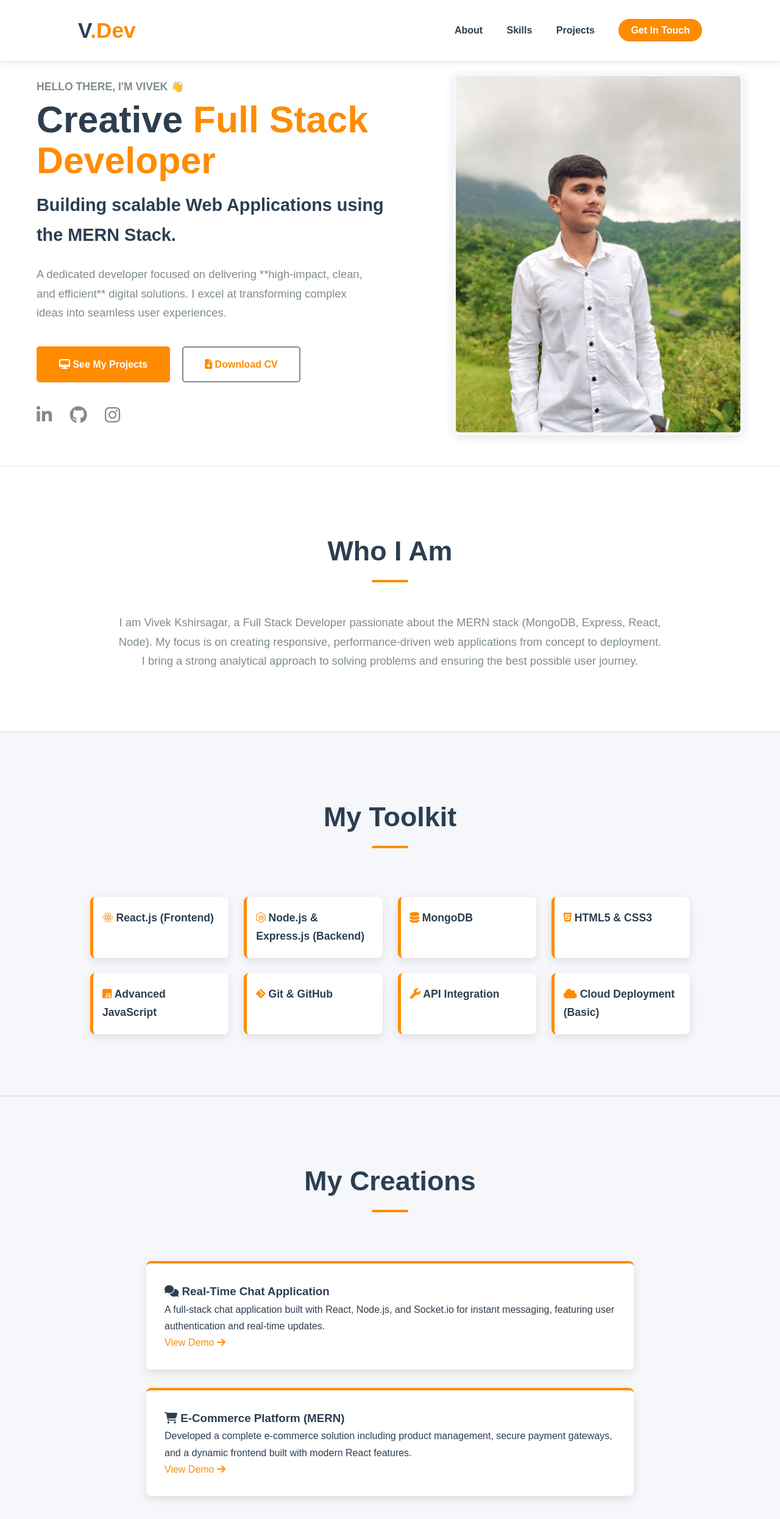
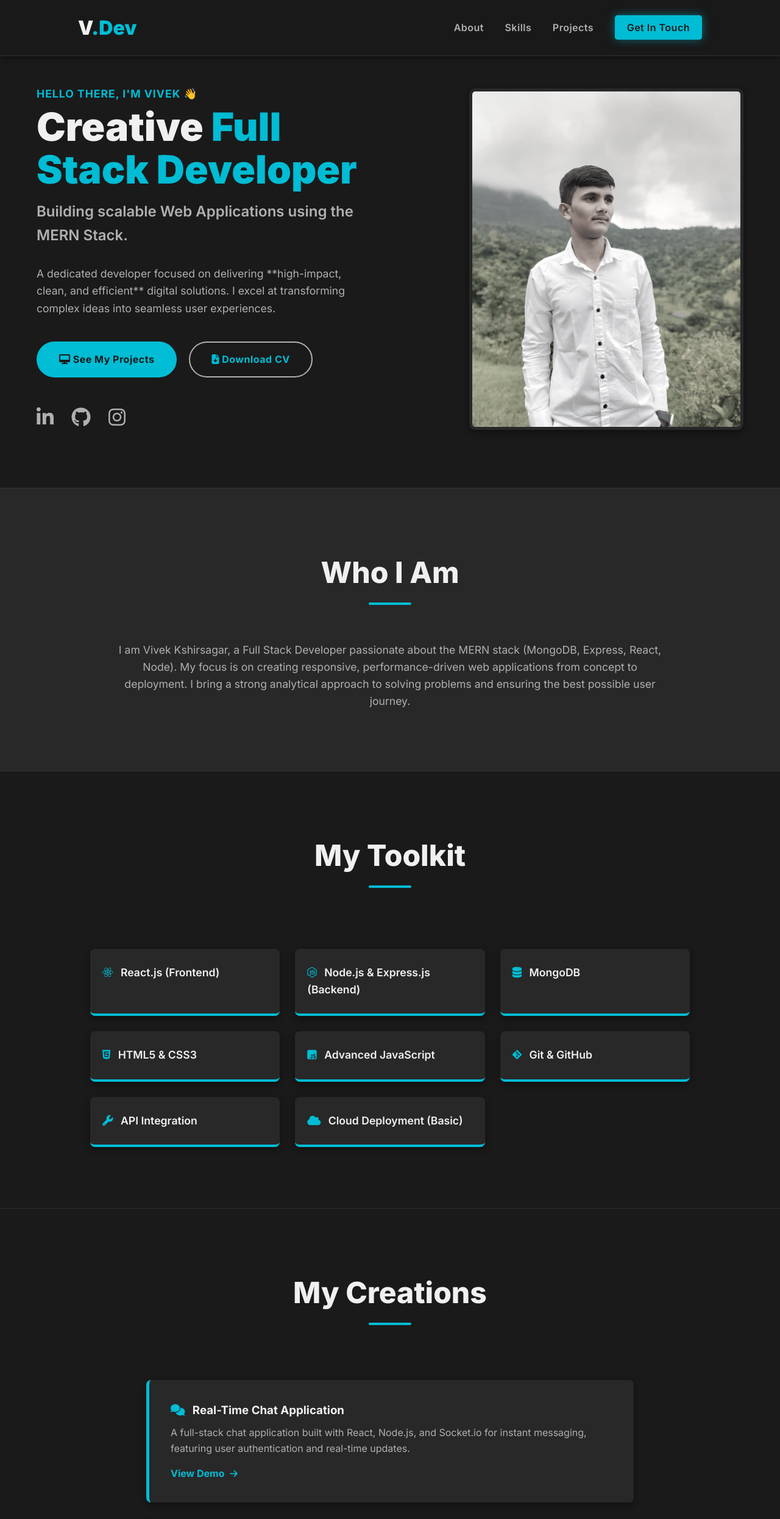
Before and after one commit to vivek2171/vivek-portfolio, a plain HTML site: page index.html in a window 1280 px wide. Shown: the top 2491 px of the page at 61% size. Drawn offline with Linux system fonts and the light colour scheme.

Commit message:
Update style.css

```diff
--- a/style.css
+++ b/style.css
@@ -1,15 +1,15 @@
-/* मराठी कमेंट: Clean & Professional Theme CSS: White/Light Gray & Warm Orange Accent */
+/* मराठी कमेंट: Modern Minimalist Dark Theme CSS: Dark Gray, Black & Vibrant Cyan Accent */
 
 /* --- Variables (रंग) --- */
 :root {
-    --primary-color: #ff8c00; /* Warm Orange/Accent */
-    --accent-color: #e67e22; /* Darker Orange for interaction */
-    --light-bg: #f5f7fa; /* Light Gray Background */
-    --card-bg: #ffffff; /* Pure White Card Background */
-    --text-dark: #2c3e50; /* Dark Blue/Gray Text */
-    --text-muted: #7f8c8d; /* Muted Text */
-    --shadow-subtle: 0 5px 15px rgba(0, 0, 0, 0.1);
-    --shadow-lift: 0 10px 25px rgba(0, 0, 0, 0.15);
+    --primary-color: #00bcd4; /* Vibrant Cyan/Aqua Accent */
+    --accent-color: #0097a7; /* Darker Cyan for interaction */
+    --dark-bg: #1a1a1a; /* Very Dark Background */
+    --card-bg: #282828; /* Slightly Lighter Card Background */
+    --text-light: #f0f0f0; /* Light Text */
+    --text-muted: #b0b0b0; /* Muted Text */
+    --shadow-subtle: 0 4px 12px rgba(0, 0, 0, 0.4);
+    --shadow-lift: 0 10px 30px rgba(0, 0, 0, 0.6);
     --transition: all 0.3s ease-in-out;
 }
 
@@ -21,10 +21,10 @@
 }
 
 body {
-    font-family: 'Poppins', sans-serif;
-    background-color: var(--light-bg);
-    color: var(--text-dark);
-    line-height: 1.7;
+    font-family: 'Inter', sans-serif; /* Modern, Clean Font */
+    background-color: var(--dark-bg);
+    color: var(--text-light);
+    line-height: 1.6;
     overflow-x: hidden;
 }
 
@@ -46,10 +46,10 @@ a:hover {
 
 /* --- Typography and Titles --- */
 h1 {
-    font-size: 3.8rem;
-    font-weight: 800;
+    font-size: 4rem;
+    font-weight: 900;
     line-height: 1.1;
-    margin-bottom: 5px;
+    margin-bottom: 10px;
 }
 
 h1 span {
@@ -57,18 +57,19 @@ h1 span {
 }
 
 .section-title {
-    font-size: 2.8rem;
-    font-weight: 700;
-    margin-bottom: 50px;
-    color: var(--text-dark);
+    font-size: 3rem;
+    font-weight: 800;
+    margin-bottom: 60px;
+    color: var(--text-light);
     position: relative;
     display: inline-block;
+    text-align: center;
 }
 
 .section-title::after {
     content: '';
     display: block;
-    width: 60px;
+    width: 70px;
     height: 4px;
     background: var(--primary-color);
     margin: 10px auto 0;
@@ -84,17 +85,17 @@ h1 span {
     position: fixed;
     width: 100%;
     top: 0;
-    background: rgba(255, 255, 255, 0.95);
-    backdrop-filter: blur(5px);
+    background: rgba(26, 26, 26, 0.95); /* Darker semi-transparent background */
+    backdrop-filter: blur(8px);
     z-index: 1000;
-    box-shadow: 0 2px 10px rgba(0, 0, 0, 0.08);
-    border-bottom: 1px solid #e0e0e0;
+    box-shadow: 0 2px 10px rgba(0, 0, 0, 0.5);
+    border-bottom: 1px solid #333;
 }
 
 .logo {
-    font-size: 2.2rem;
-    font-weight: 800;
-    color: var(--text-dark);
+    font-size: 2rem;
+    font-weight: 900;
+    color: var(--text-light);
 }
 
 .logo span {
@@ -102,9 +103,10 @@ h1 span {
 }
 
 .nav-links a {
-    margin-left: 35px;
-    color: var(--text-dark);
+    margin-left: 30px;
+    color: var(--text-muted);
     font-weight: 600;
+    letter-spacing: 0.5px;
 }
 .nav-links a:hover {
     color: var(--primary-color);
@@ -112,45 +114,44 @@ h1 span {
 
 .nav-contact-btn {
     padding: 8px 18px;
-    border-radius: 50px;
+    border-radius: 5px;
     background-color: var(--primary-color);
-    color: var(--card-bg) !important;
+    color: var(--dark-bg) !important;
     font-weight: 700;
     border: 2px solid var(--primary-color);
+    box-shadow: 0 0 15px rgba(0, 188, 212, 0.5); /* Neon Glow */
 }
 .nav-contact-btn:hover {
     background-color: var(--accent-color);
     transform: translateY(-2px);
-    box-shadow: 0 4px 10px rgba(255, 140, 0, 0.4);
+    box-shadow: 0 5px 20px rgba(0, 188, 212, 0.7);
 }
 
 /* --- Hero Section --- */
 .hero-section {
-    min-height: 90vh;
+    min-height: 100vh;
     display: flex;
     justify-content: center;
     align-items: center;
-    background-color: var(--card-bg);
-    padding-top: 120px;
-    border-bottom: 1px solid #e0e0e0;
+    background-color: var(--dark-bg);
+    padding-top: 100px;
 }
 
 .hero-content {
     display: flex;
     align-items: center;
     justify-content: space-between;
-    gap: 100px;
+    gap: 120px;
     padding-bottom: 50px;
 }
 
-/* फोटो इम्प्रूव्हमेंट - Simple & Clean Look */
 .image-content {
     width: 45%;
-    max-width: 480px;
+    max-width: 450px;
     border-radius: 10px;
     overflow: hidden;
     box-shadow: var(--shadow-subtle);
-    border: 5px solid var(--light-bg); /* Photo Border */
+    border: 5px solid var(--card-bg);
     transition: var(--transition);
 }
 
@@ -158,9 +159,13 @@ h1 span {
     width: 100%;
     height: auto;
     display: block;
-    transition: transform 0.5s;
+    filter: grayscale(80%); /* Photo Effect */
+    transition: filter 0.5s, transform 0.5s;
 }
 
+.image-content:hover .profile-image-natural {
+    filter: grayscale(0%);
+}
 .image-content:hover {
     transform: translateY(-5px);
     box-shadow: var(--shadow-lift);
@@ -171,26 +176,23 @@ h1 span {
 }
 
 .welcome {
-    color: var(--text-muted);
+    color: var(--primary-color);
     font-size: 1.1rem;
     margin-bottom: 5px;
-    font-weight: 600;
+    font-weight: 700;
+    letter-spacing: 1px;
 }
 
 .role {
-    font-size: 1.8rem;
-    color: var(--text-dark);
-    margin: 15px 0 25px;
-    font-weight: 700;
-}
-
-.typing-effect {
-    color: var(--primary-color);
+    font-size: 1.5rem;
+    color: var(--text-muted);
+    margin: 15px 0 30px;
+    font-weight: 600;
 }
 
 .description {
     color: var(--text-muted);
-    font-size: 1.15rem;
+    font-size: 1.1rem;
     max-width: 550px;
     margin-bottom: 40px;
 }
@@ -199,44 +201,45 @@ h1 span {
 .cta-buttons {
     display: flex;
     gap: 20px;
-    margin-bottom: 30px;
+    margin-bottom: 40px;
 }
 
 .btn {
-    padding: 14px 35px;
-    border-radius: 5px;
-    font-weight: 600;
+    padding: 15px 35px;
+    border-radius: 50px; /* Rounded Buttons */
+    font-weight: 700;
     transition: var(--transition);
     border: 2px solid var(--primary-color);
+    letter-spacing: 0.5px;
 }
 
 .primary-btn {
     background: var(--primary-color);
-    color: var(--card-bg);
+    color: var(--dark-bg);
 }
 
 .primary-btn:hover {
     background: var(--accent-color);
     border-color: var(--accent-color);
-    box-shadow: 0 5px 10px rgba(255, 140, 0, 0.4);
+    box-shadow: 0 5px 15px rgba(0, 188, 212, 0.6);
     transform: translateY(-3px);
 }
 
 .secondary-btn {
     background: transparent;
     color: var(--primary-color);
-    border-color: var(--text-muted); /* Subtle Border */
+    border-color: var(--text-muted);
 }
 
 .secondary-btn:hover {
     background: var(--primary-color);
-    color: var(--card-bg);
+    color: var(--dark-bg);
     border-color: var(--primary-color);
     transform: translateY(-3px);
 }
 
 .hero-social-links a {
-    font-size: 1.8rem;
+    font-size: 2rem;
     margin-right: 25px;
     color: var(--text-muted);
 }
@@ -250,26 +253,25 @@ h1 span {
     padding: 100px 10%;
     text-align: center;
     background-color: var(--card-bg);
-    border-bottom: 1px solid #eeeeee;
+    border-top: 1px solid #333;
 }
 #skills, #projects {
-    background-color: var(--light-bg);
-    border-top: 1px solid #e0e0e0;
+    background-color: var(--dark-bg);
 }
 
 .about-text {
     max-width: 900px;
     margin: 0 auto;
-    font-size: 1.15rem;
+    font-size: 1.1rem;
     color: var(--text-muted);
 }
 
-/* Skill Item Card Hover Effect */
+/* Skill Item Card */
 .skill-grid {
     display: grid;
-    grid-template-columns: repeat(auto-fit, minmax(200px, 1fr));
+    grid-template-columns: repeat(auto-fit, minmax(230px, 1fr));
     gap: 25px;
-    margin-top: 30px;
+    margin-top: 40px;
     max-width: 1000px;
     margin-left: auto;
     margin-right: auto;
@@ -277,67 +279,96 @@ h1 span {
 .skill-item {
     background-color: var(--card-bg);
     border-radius: 8px;
-    padding: 20px 15px;
+    padding: 25px 20px;
     font-weight: 600;
     font-size: 1.1rem;
     transition: var(--transition);
-    border-left: 5px solid var(--primary-color);
+    border-bottom: 4px solid var(--primary-color);
     text-align: left;
     box-shadow: var(--shadow-subtle);
 }
 .skill-item i {
     color: var(--primary-color);
+    margin-right: 8px;
 }
 .skill-item:hover {
-    background-color: #fffaf5; /* Light orange tint on hover */
-    border-left-color: var(--accent-color);
-    transform: translateY(-4px);
+    background-color: #383838;
+    border-bottom-color: var(--accent-color);
+    transform: translateY(-5px);
     box-shadow: var(--shadow-lift);
 }
 
-/* Project Card Hover Effect */
+/* Project Card */
 .project-card {
     background-color: var(--card-bg);
     border-radius: 8px;
-    padding: 30px;
+    padding: 35px;
     max-width: 800px;
     margin: 30px auto;
     text-align: left;
     transition: var(--transition);
     box-shadow: var(--shadow-subtle);
-    border-top: 4px solid var(--primary-color);
+    border-left: 5px solid var(--primary-color);
+}
+.project-card h3 {
+    margin-bottom: 10px;
+    color: var(--text-light);
+}
+.project-card p {
+    color: var(--text-muted);
+    margin-bottom: 15px;
+}
+.project-card i {
+    color: var(--primary-color);
+    margin-right: 8px;
 }
 .project-card:hover {
     transform: translateY(-5px);
-    border-top-color: var(--accent-color);
+    border-left-color: var(--accent-color);
     box-shadow: var(--shadow-lift);
 }
+.project-link {
+    font-weight: 700;
+}
+.project-link i {
+    margin-left: 5px;
+    font-size: 0.9em;
+}
+
 
 /* --- Footer --- */
 .footer {
-    background-color: var(--text-dark); /* Dark Footer for contrast */
+    background-color: #111; /* Even Darker Footer */
     color: var(--card-bg);
-    border-top: 1px solid #334455;
+    border-top: 1px solid #333;
 }
 .footer .section-title {
-    color: var(--card-bg);
+    color: var(--text-light);
 }
 .footer .section-title::after {
     background: var(--primary-color);
 }
-
+.contact-methods {
+    margin-top: 20px;
+}
 .contact-details {
-    color: #cccccc;
+    color: var(--text-muted);
 }
-
 .contact-details-link a {
     color: var(--primary-color);
+    font-weight: 600;
 }
-
+.contact-details-link i {
+    color: var(--text-muted);
+    margin-right: 5px;
+}
+.social-links-footer {
+    margin-top: 30px;
+}
 .social-icon {
-    font-size: 2rem;
-    margin: 0 18px;
-    color: #cccccc;
+    font-size: 2.2rem;
+    margin: 0 15px;
+    color: var(--text-muted);
 }
 
 .social-icon:hover {
@@ -345,41 +376,59 @@ h1 span {
 }
 
 .copy {
-    color: #cccccc;
+    color: #777;
+    margin-top: 30px;
+    font-size: 0.9rem;
 }
 
 /* ------------------------------------------------ */
-/* --- Responsive Design (Mobile Fixes for both platforms) --- */
+/* --- Responsive Design (Mobile Fix) --- */
 /* ------------------------------------------------ */
 @media (max-width: 992px) {
+    .container {
+        padding: 0 15px;
+    }
+    .navbar {
+        padding: 15px 5%;
+    }
+
     /* Hero Section: Text आणि Image एकाखाली एक येतील */
     .hero-content {
         flex-direction: column;
         text-align: center;
-        gap: 40px;
+        gap: 50px; /* जागा वाढवली */
         padding-top: 20px;
     }
     /* Image: फोटो मजकुराच्या वरती (order: -1) आणि योग्य आकारात दिसेल */
     .image-content {
         order: -1;
-        width: 80%; /* मोबाईलवर फोटोची रुंदी 80% */
-        max-width: 350px;
+        width: 85%; /* मोबाईलवर रुंदी थोडी वाढवली */
+        max-width: 320px;
     }
-    /* Text: पूर्ण रुंदी घेईल */
+    /* Text: पूर्ण रुंदी घेईल आणि सेंटरमध्ये येईल */
     .text-content {
         width: 100%;
+        text-align: center;
+    }
+    .description {
+        max-width: 100%; /* पूर्ण रुंदीत दिसेल */
     }
 
-    /* Typography: Hero Title आणि Role चा आकार लहान करेल */
+    /* Typography: Hero Title, Role, Section Title चा आकार लहान करेल */
     h1 {
-        font-size: 2.5rem;
+        font-size: 3rem;
     }
     .role {
-        font-size: 1.5rem;
-        margin-bottom: 15px; /* Role नंतर थोडी कमी जागा */
+        font-size: 1.3rem;
     }
     .section-title {
-        font-size: 2rem; /* Section Title लहान करा */
+        font-size: 2.5rem;
+        margin-bottom: 40px;
+    }
+
+    /* Sections: मोबाईलवर padding कमी करा */
+    .section-padding {
+        padding: 60px 5%;
     }
 
     /* Navbar: मोठ्या लिंक्स लपवणे (जागा वाचवण्यासाठी) */
@@ -394,12 +443,33 @@ h1 span {
     }
     .btn {
         width: 100%;
-        padding: 12px 0; /* रुंदी 100% असल्याने Padding ॲडजस्ट करा */
+        padding: 12px 0;
     }
 
     /* Social Links: Hero section मधील लिंक्स सेंटरमध्ये दिसतील */
     .hero-social-links {
         justify-content: center;
-        display: flex;
+    }
+
+    /* Skills Grid: मोबाईलवर skill cards एकाखाली एक येतील */
+    .skill-grid {
+        grid-template-columns: 1fr; /* एका ओळीत एक कार्ड */
+    }
+    .skill-item {
+        text-align: center;
+    }
+    .skill-item i {
+        margin-right: 15px;
+    }
+
+    /* Project Card: मोबाईलवर full width मध्ये दिसेल */
+    .project-card {
+        padding: 25px;
+        text-align: center;
+    }
+    .project-card i {
+        display: block;
+        font-size: 1.5rem;
+        margin-bottom: 10px;
     }
 }
```
